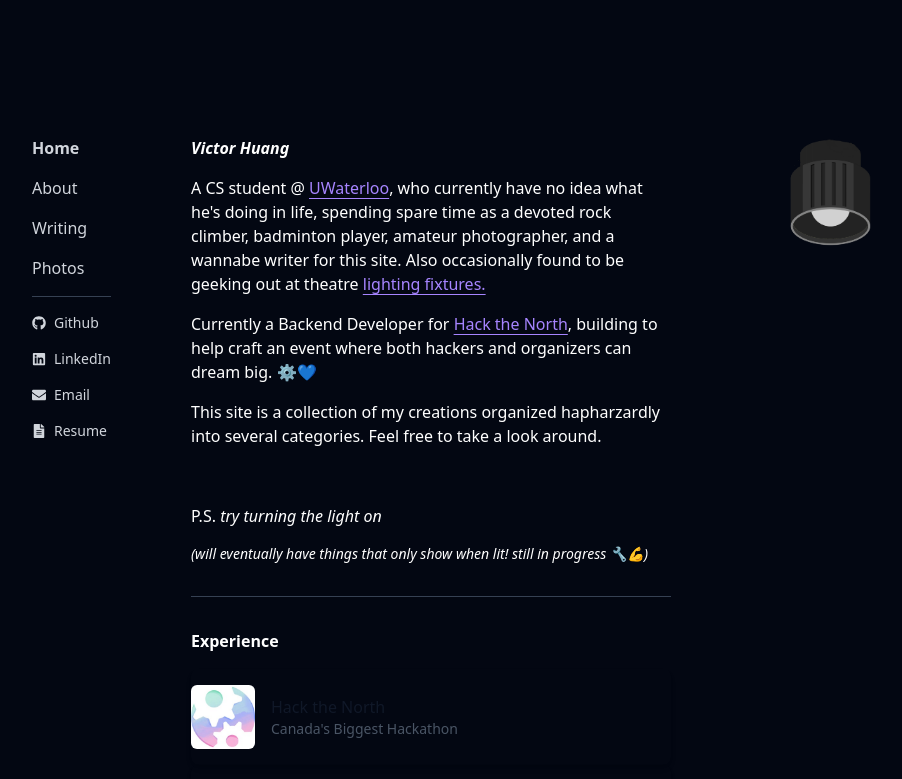
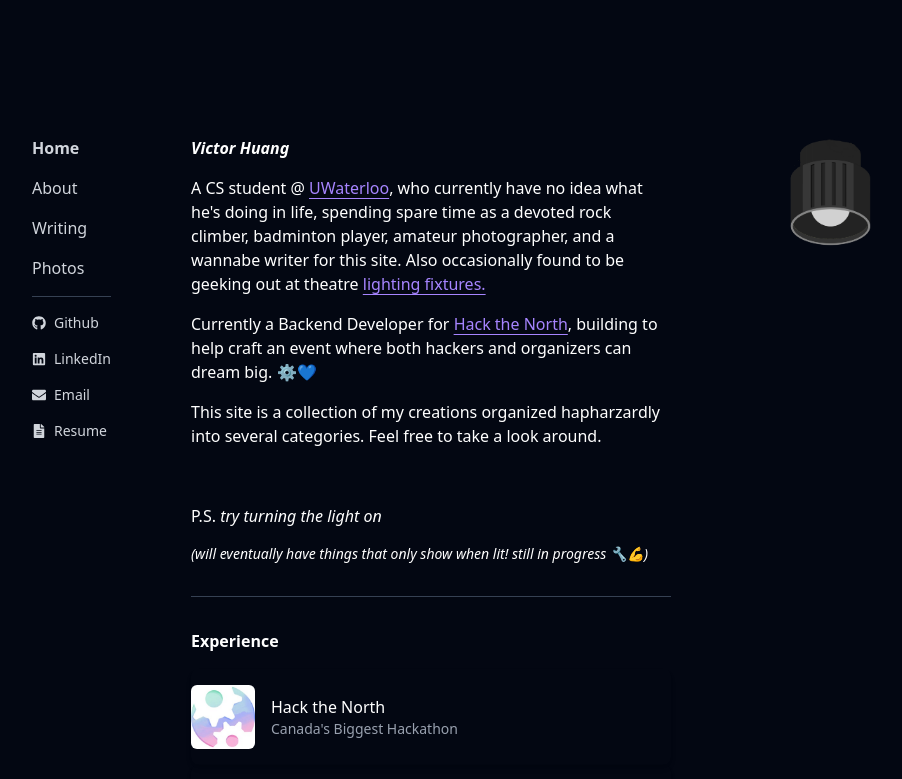
Before and after one commit to vichua2006/personal-site, a React (Vite) app: page / in a window 1280 px wide. Shown: the top 779 px of the page, without its empty margins (209-1111 px from the left). Built offline with nearby package versions, Linux system fonts and the light colour scheme.

Commit message:
fix: light mode user issues

```diff
--- a/src/components/ProjectCards.tsx
+++ b/src/components/ProjectCards.tsx
@@ -30,8 +30,8 @@
 
         {/* Text Content */}
         <div className="z-10">
-          <h3 className="text-md text-gray-900 dark:text-white">{title}</h3>
-          <p className="text-sm text-gray-600 dark:text-gray-400">
+          <h3 className="text-md text-white">{title}</h3>
+          <p className="text-sm text-gray-400">
             {description}
           </p>
         </div>
--- a/src/pages/About.tsx
+++ b/src/pages/About.tsx
@@ -16,7 +16,7 @@
   return (
     <div className="text-white">
       <div className="font-bold mb-4 ">About</div>
-      <blockquote className="p-4 my-4 border-s-4 border-violet-800/40 dark:bg-violet-950/20">
+      <blockquote className="p-4 my-4 border-s-4 border-violet-800/40 bg-violet-950/20">
         <p className="italic leading-relaxed text-white">
           Rather than basking in the warm spotlight glow,
         </p>
```
